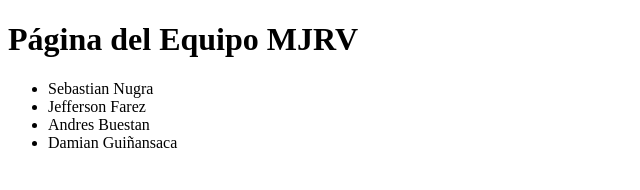
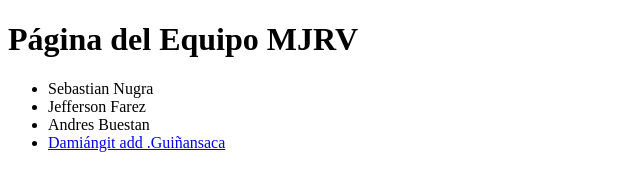
Before and after one commit to sebastianNugra/pagina-grupo-MJRV, a plain HTML site: page index.html in a window 1280 px wide. Shown: the whole page, without its empty margins (0-640 px from the left). Drawn offline with Linux system fonts and the light colour scheme.

Commit message:
Agrege seccion de Damian

```diff
--- a/index.html
+++ b/index.html
@@ -12,7 +12,7 @@
     <li>Sebastian Nugra</li>
     <li>Jefferson Farez</li>
     <li>Andres Buestan</li>
-    <li>Damian Guiñansaca</li>
+    <li><a href="damian.html">Damiángit add .Guiñansaca</a></li>
   </ul>
 </body>
 </html>
```
